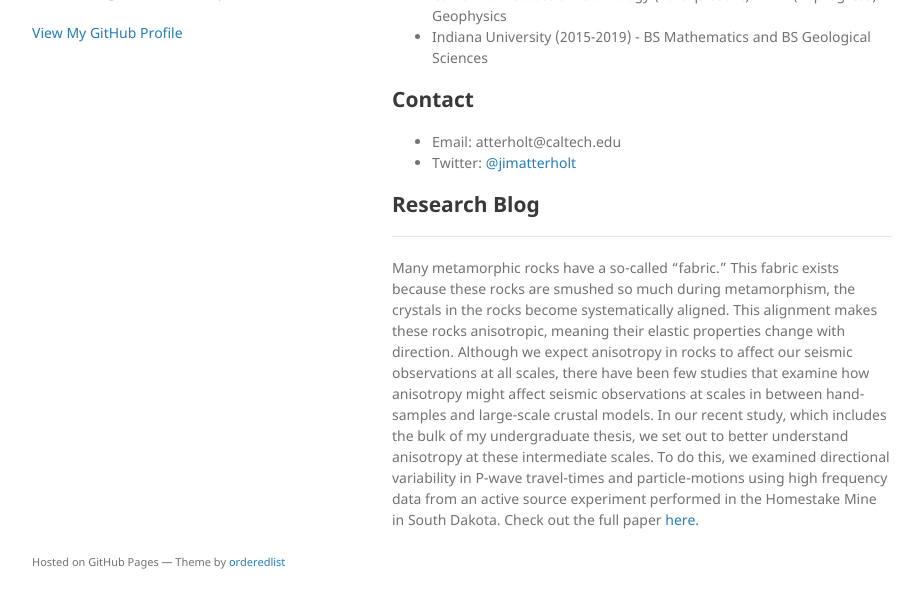
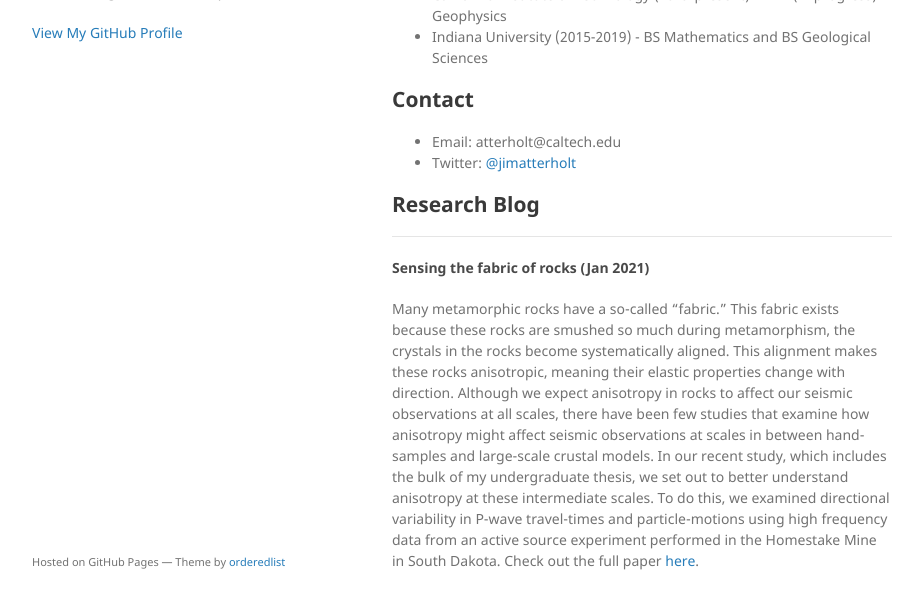
Before and after one commit to atterholt/atterholt.github.io, a Jekyll site: the page built from index.md, in a window 1280 px wide and 976 px high, cut to the strip 335-944 px from the top of the window. Shown: the whole strip, without its empty margins (178-1098 px from the left). Built offline with Jekyll 4.4.1, drawn with Linux system fonts in a browser that asks for light colours; our own code applies the rules of GitHub Pages for plain Markdown files.

Commit message:
Update index.md

```diff
--- a/index.md
+++ b/index.md
@@ -19,4 +19,5 @@ Welcome! I'm an observational seismologist and PhD student at Caltech working un
 ## Research Blog
 * * *
 
+#### Sensing the fabric of rocks (Jan 2021)
 Many metamorphic rocks have a so-called "fabric." This fabric exists because these rocks are smushed so much during metamorphism, the crystals in the rocks become systematically aligned. This alignment makes these rocks anisotropic, meaning their elastic properties change with direction. Although we expect anisotropy in rocks to affect our seismic observations at all scales, there have been few studies that examine how anisotropy might affect seismic observations at scales in between hand-samples and large-scale crustal models. In our recent study, which includes the bulk of my undergraduate thesis, we set out to better understand anisotropy at these intermediate scales. To do this, we examined directional variability in P-wave travel-times and particle-motions using high frequency data from an active source experiment performed in the Homestake Mine in South Dakota. Check out the full paper [here](https://academic.oup.com/gji/article/224/1/121/5900977?login=true).
```
